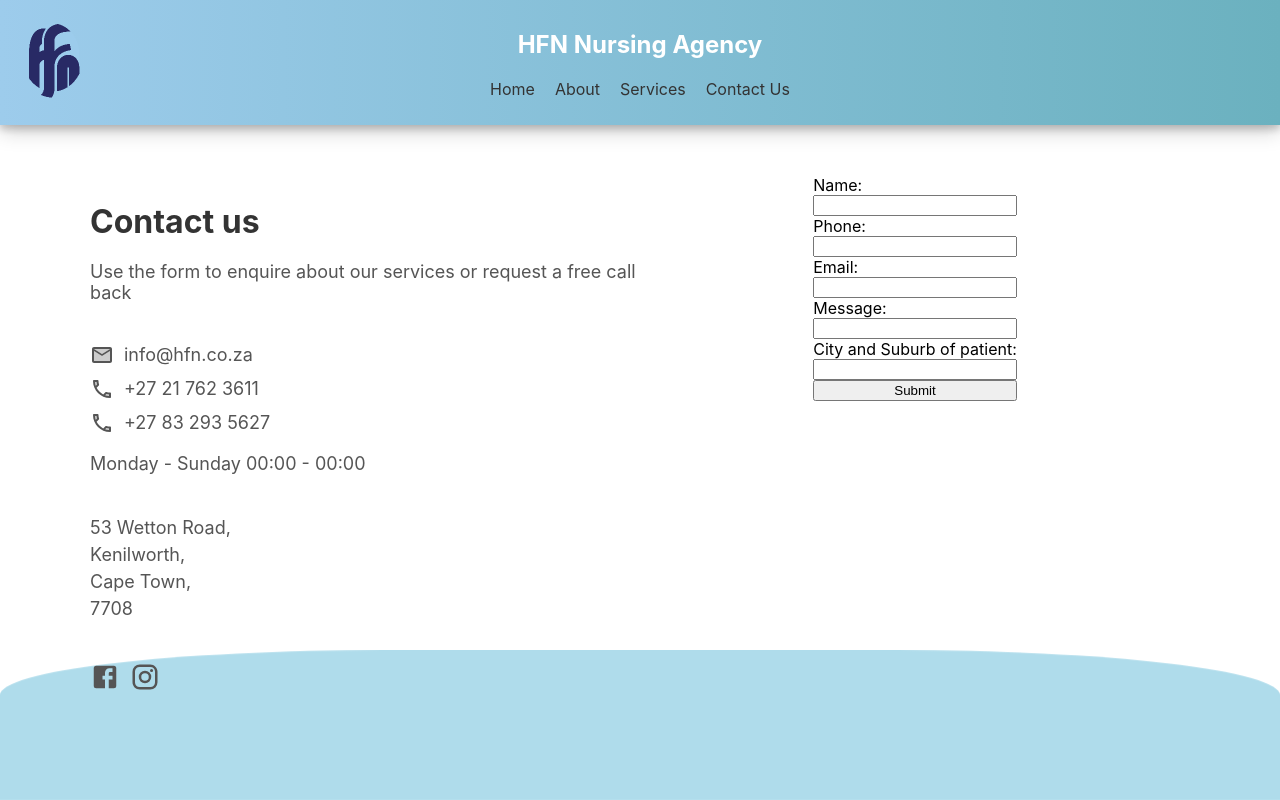
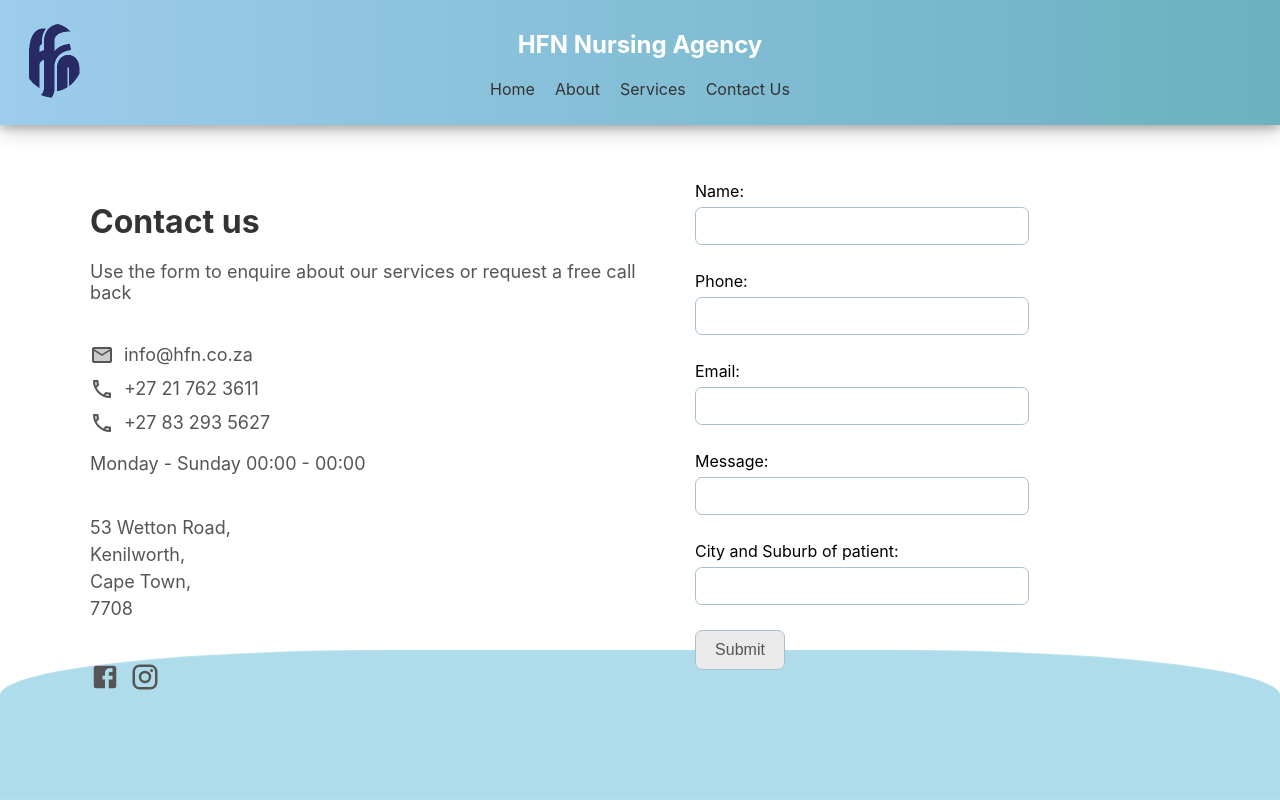
Before and after one commit to katelandcastelin/nursing-agency, a React (Create React App) app: page /contact in a window 1280 px wide. Shown: the top 800 px of the page. Built offline with nearby package versions, Linux system fonts and the light colour scheme.

Commit message:
feat/contact-page: added styling to form

```diff
--- a/src/pages/Contact.jsx
+++ b/src/pages/Contact.jsx
@@ -9,8 +9,6 @@
 const Container = styled.div`
   padding: 20px 90px;
   display: flex;
-  align-items: center;
-  justify-content: space-between;
 `;
 
 const Title = styled.h2`
@@ -64,11 +62,43 @@
 const Form = styled.form`
   display: flex;
   flex-direction: column;
+  width: 80%;
 `;
 
 const FormLabel = styled.label`
   display: flex;
   flex-direction: column;
+  margin-bottom: 20px;
+  line-height: 2em;
+`;
+
+const FormInput = styled.input`
+  padding: 9px 12px;
+  margin-right: 5px;
+  border-radius: 7px;
+  border: 1px solid #a7c0d1;
+  width: 70%;
+  font-size: medium;
+
+  &::placeholder {
+    color: #b2c8d6;
+  }
+`;
+
+const FormSubmitButton = styled.input`
+  width: 90px;
+  margin-top: 5px;
+  padding: 10px;
+  color: #555;
+  background-color: #eaeaea;
+  border-radius: 7px;
+  border: 1px solid #a7c0d1;
+  cursor: pointer;
+  font-size: medium;
+
+  &:hover {
+    background-color: #d3e6f1;
+  }
 `;
 
 export default function Contact() {
@@ -115,25 +145,25 @@
         <Form>
           <FormLabel>
             Name:
-            <input type="text" name="name" />
+            <FormInput type="text" name="name" />
           </FormLabel>
           <FormLabel>
             Phone:
-            <input type="text" name="phone" />
+            <FormInput type="text" name="phone" />
           </FormLabel>
           <FormLabel>
             Email:
-            <input type="text" name="email" />
+            <FormInput type="text" name="email" />
           </FormLabel>
           <FormLabel>
             Message:
-            <input type="text" name="message" />
+            <FormInput type="text" name="message" />
           </FormLabel>
           <FormLabel>
             City and Suburb of patient:
-            <input type="text" name="city and suburb" />
+            <FormInput type="text" name="city and suburb" />
           </FormLabel>
-          <input type="submit" value="Submit" />
+          <FormSubmitButton type="submit" value="Submit" />
         </Form>
       </FormContainer>
     </Container>
```
